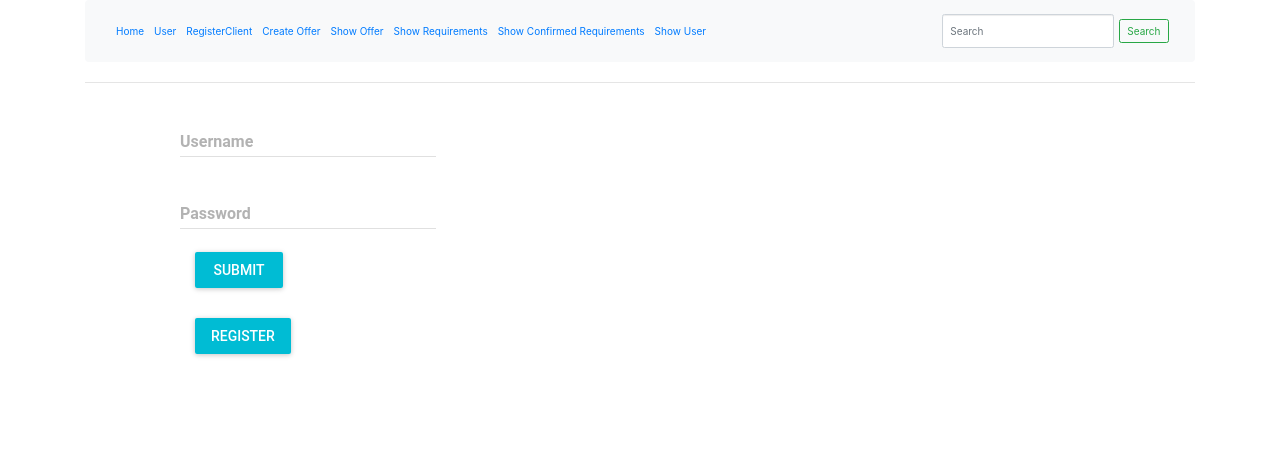
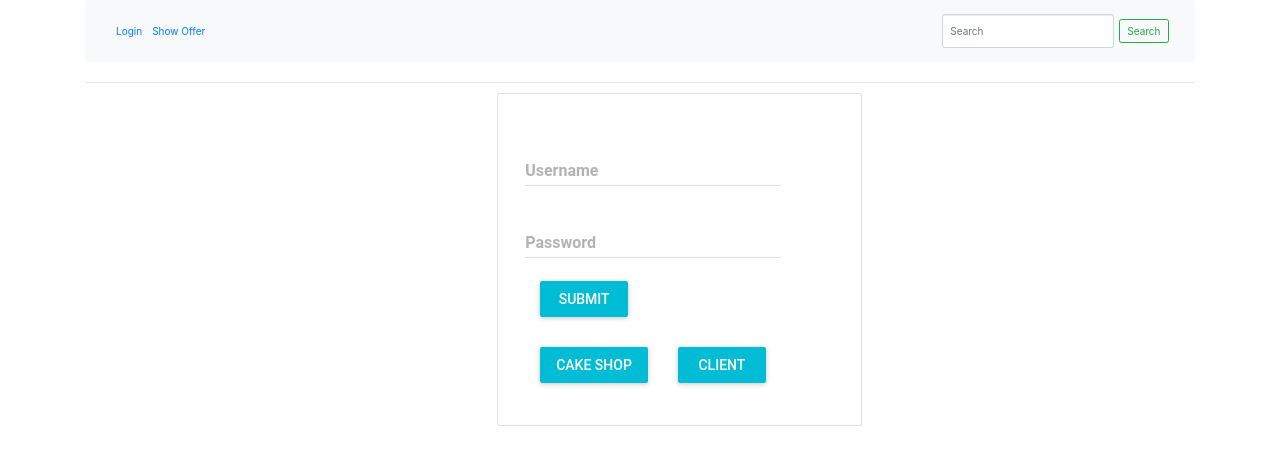
Before and after one commit to sumejjah/SweetCart, a React (Create React App) app in the folder sweet-cart/: page / in a window 1280 px wide. Shown: the top 464 px of the page. Built offline with nearby package versions, Linux system fonts and the light colour scheme.

Commit message:
autentifikacija

```diff
--- a/sweet-cart/src/components/Header.js
+++ b/sweet-cart/src/components/Header.js
@@ -1,26 +1,27 @@
 import React from "react";
 import {Link} from "react-router";
 
-export const Header = (props) => {
+class Header extends React.Component{
+
+  render(){
     return (
        <nav className="navbar navbar-expand-lg navbar-light bg-light">
 
         <div className="collapse navbar-collapse" id="navbarSupportedContent">
           <ul className="navbar-nav mr-auto">
             <li className="nav-item active">
-              <a className="nav-link" href="#"><Link to={"/home"} activeStyle={{color: "red"}}>Home</Link> <span className="sr-only">(current)</span></a>
+            {localStorage.getItem('token') === null &&
+              <a className="nav-link" href="#"><Link to={"/home"} activeClassName={"active"}>Login</Link> <span className="sr-only">(current)</span></a>}
             </li>
 
             <li className="nav-item">
-              <a className="nav-link" href="#"><Link to={"/user/10"} activeClassName={"active"}>User</Link></a>
+            {localStorage.getItem('token') !== null &&
+              <a className="nav-link" href="#"><Link to={"/user/" + localStorage.getItem('userId')} activeClassName={"active"}>My profile</Link></a>}
             </li>
 
             <li className="nav-item">
-              <a className="nav-link" href="#"><Link to={"/registerClient"} activeClasssName={"active"}>RegisterClient</Link></a>
-            </li>
-
-            <li className="nav-item">
-              <a className="nav-link" href="#"><Link to={"/createOffer"} activeClassName={"active"}>Create Offer</Link></a>
+              {localStorage.getItem('token') === 'cake_shop' &&
+              <a className="nav-link" href="#"><Link to={"/createOffer"} activeClassName={"active"}>Create Offer</Link></a>}
             </li>
 
             <li className="nav-item">
@@ -28,21 +29,31 @@ export const Header = (props) => {
             </li>
 
             <li className="nav-item">
-              <a className="nav-link" href="#"><Link to={"/showRequirements"} activeClassName={"active"}>Show Requirements</Link></a>
+              {localStorage.getItem('token') === 'cake_shop' &&
+              <a className="nav-link" href="#"><Link to={"/showRequirements"} activeClassName={"active"}>Show Requirements</Link></a>}
             </li>
 
             <li className="nav-item">
-              <a className="nav-link" href="#"><Link to={"/showConfirmedRequirements"} activeClassName={"active"}>Show Confirmed Requirements</Link></a>
+             {localStorage.getItem('token') === 'client' &&
+              <a className="nav-link" href="#"><Link to={"/showConfirmedRequirements"} activeClassName={"active"}>Show Confirmed Requirements</Link></a>}
             </li>
+
             <li className="nav-item">
-              <a className="nav-link" href="#"><Link to={"/showUser"} activeClassName={"active"}>Show User</Link></a>
+            {localStorage.getItem('token') === 'admin' &&
+              <a className="nav-link" href="#"><Link to={"/showUser"} activeClassName={"active"}>Show User</Link></a>}
             </li>
+
           </ul>
+
           <form className="form-inline my-2 my-lg-0">
-            <input className="form-control mr-sm-2" type="search" placeholder="Search" aria-label="Search" />
-            <button className="btn btn-outline-success my-2 my-sm-0" type="submit">Search</button>
-          </form>
+              <input className="form-control mr-sm-2" type="search" placeholder="Search" aria-label="Search" />
+              <button className="btn btn-outline-success my-2 my-sm-0" type="submit">Search</button>
+            </form>
+
         </div>
       </nav>
     );
-};
+  }
+}
+
+export default Header;
--- a/sweet-cart/src/components/Home.js
+++ b/sweet-cart/src/components/Home.js
@@ -21,12 +21,20 @@ constructor(props){
   }
 
   this.handleClick = this.handleClick.bind(this);
-  this.register = this.register.bind(this);
+  this.registerCakeShop = this.registerCakeShop.bind(this);
+  this.registerClient = this.registerClient.bind(this);
  }
 
- register(event){
+ registerCakeShop(event){
     browserHistory.replace({
-        pathname: '/register',
+        pathname: '/registerCakeShop',
+        state: {}
+      });
+  }
+
+  registerClient(event){
+    browserHistory.replace({
+        pathname: '/registerClient',
         state: {}
       });
   }
@@ -34,22 +42,29 @@ constructor(props){
  handleClick(event){
     var self = this;
     var payload={
-      	"userid":this.state.username
+        "userid":this.state.username
     }
 
 
-    axios.get("http://localhost:8079/api/identify/users/name/" + this.state.username).then(res => {
-      console.log(res);
+    axios.get("http://localhost:8079/api/identify/users/name/" + this.state.username + "/" + this.state.password).then(res => {
       if(res.status == 200){
        console.log("Login successfull");
+       var newUser = {
+        "userRole": res.data.roleId.type,
+        "username": res.data.username,
+        "userId": res.data.id
+       }
+        localStorage.setItem("token", res.data.roleId.type);
+        localStorage.setItem("username", res.data.username);
+        localStorage.setItem("userId", res.data.id);
        browserHistory.replace({
-        pathname: '/user/:' + res.data.id,
+        pathname: '/user/' + res.data.id,
         state: {}
-    	});
+      });
      }
      else{
        console.log("Username does not exists");
-       alert("Username does not exist");
+       alert("Username or password doesn't exist");
      }
     }, err => {
       alert("Server rejected response with: " + err);
@@ -62,26 +77,53 @@ render() {
     return (
       <div>
         <MuiThemeProvider>
+
+        <div className="row">
+        <div className="col-md-4 col-xs-12"></div>
+        <div className="col-md-5 col-xs-12">
+         <div className="card">
+
+        <div className="card-body">
+         <div className="panel-body">
+
           <div>
-           <TextField
+          <TextField
              hintText="Enter your Username"
              floatingLabelText="Username"
              onChange = {(event,newValue) => this.setState({username:newValue})}
              />
            <br/>
-             <TextField
+           <TextField
                type="password"
                hintText="Enter your Password"
                floatingLabelText="Password"
                onChange = {(event,newValue) => this.setState({password:newValue})}
                />
              <br/>
-             <RaisedButton label="Submit" primary={true} style={style} onClick={(event) => this.handleClick(event)}/>
+
+            <RaisedButton label="Submit" primary={true} style={style} onClick={(event) => this.handleClick(event)}/>
               <br/>
-             <RaisedButton label="Register" primary={true} style={style} onClick={(event) => this.register(event)}/>
 
+            <div className="container">
+              <div className="row">
+                <RaisedButton label="Cake Shop" primary={true} style={style} onClick={(event) => this.registerCakeShop(event)}/>
+                <br/>
+
+                <RaisedButton label="Client" primary={true} style={style} onClick={(event) => this.registerClient(event)}/>
+
+              </div>
+            </div>
+
+          </div>
+          </div>
+
+
+          </div>
+         </div>
+         </div>
          </div>
          </MuiThemeProvider>
+
       </div>
     );
   }
--- a/sweet-cart/src/components/Root.js
+++ b/sweet-cart/src/components/Root.js
@@ -1,6 +1,6 @@
 import React from "react";
 
-import {Header} from "./Header";
+import Header from "./Header";
 
 export class Root extends React.Component {
     render() {
--- a/sweet-cart/src/components/ShowOffer.js
+++ b/sweet-cart/src/components/ShowOffer.js
@@ -73,10 +73,13 @@ delete(id){
                           </div>
                           </div>
                     </div>
-                        <Link to={`/editOffer/${offer.id}`} className="btn btn-success">Edit</Link>&nbsp;
-                      <button onClick={this.delete.bind(this, offer.id)} className="btn btn-danger">Delete</button>&nbsp;
+                    {localStorage.getItem('token') === 'cake_shop' &&
+                        <Link to={`/editOffer/${offer.id}`} className="btn btn-success">Edit</Link>}&nbsp;
+                        {localStorage.getItem('token') === 'cake_shop' &&
+                      <button onClick={this.delete.bind(this, offer.id)} className="btn btn-danger">Delete</button>}&nbsp;
 
-                        <Link to={`/orderOffer/${offer.id}`} class="btn btn-primary btn-primary"><span class="glyphicon glyphicon-ok"></span>Order</Link>&nbsp;
+                       {localStorage.getItem('token') === 'client' &&
+                        <Link to={`/orderOffer/${offer.id}`} class="btn btn-primary btn-primary"><span class="glyphicon glyphicon-ok"></span>Order</Link>}&nbsp;
 
 
 
--- a/sweet-cart/src/components/User.js
+++ b/sweet-cart/src/components/User.js
@@ -1,18 +1,148 @@
 import React from "react";
 import { browserHistory } from "react-router";
+import MuiThemeProvider from 'material-ui/styles/MuiThemeProvider';
+import AppBar from 'material-ui/AppBar';
+import RaisedButton from 'material-ui/RaisedButton';
+import TextField from 'material-ui/TextField';
+import DropDownMenu from 'material-ui/DropDownMenu';
+import MenuItem from 'material-ui/MenuItem';
+import axios from 'axios';
+
 
 export class User extends React.Component {
+
+    constructor(props){
+      super(props);
+      this.state={
+      first_name:'',
+      last_name:'',
+      username: '',
+      password:'',
+      isLoaded: false
+      }
+
+      this.updateCakeShop = this.updateCakeShop.bind(this);
+      this.updateClient = this.updateClient.bind(this);
+      this.logout = this.logout.bind(this);
+     }
+
+    componentDidMount(){
+        fetch('http://localhost:8079/api/identify/users/' + this.props.params.id)
+          .then(res=> res.json())
+          .then(json=>{
+            this.setState({
+                first_name: json.firstName,
+                last_name: json.lastName,
+                username: json.username,
+                password: json.password,
+                isLoaded: true
+            })
+          });
+    }
     onNavigateHome() {
         browserHistory.push("/home");
     }
 
+    logout(event){
+        localStorage.clear();
+        browserHistory.push("/home");
+    }
+
+    updateCakeShop(event){
+        var payload = {
+            firstName: this.state.first_name,
+            lastName: this.state.last_name,
+            username: this.state.username,
+            password: this.state.password,
+            bonus: 0,
+            userId: this.props.params.id
+        }
+
+    axios.put("http://localhost:8079/api/identify/users/" + this.props.params.id, payload).then(res => {
+      if(res.status == 200){
+       console.log("Update successfull");
+
+     }
+     else{
+       alert("Error");
+     }
+    }, err => {
+      alert("Server rejected response with: " + err);
+    });
+
+
+    }
+
+    updateClient(event){
+
+    axios.put("http://localhost:8079/api/identify/users/" + this.props.params.id, this.state).then(res => {
+      if(res.status == 200){
+       console.log("Update successfull");
+
+     }
+     else{
+       alert("Error");
+     }
+    }, err => {
+      alert("Server rejected response with: " + err);
+    });
+
+
+    }
+
     render() {
+        var{isLoaded}=this.state;
+    if(!isLoaded){
+      return <div>Loading...</div>
+    }
+    else{
         return (
-            <div>
-                <h3>The User Page</h3>
-                <p>User ID: {this.props.params.id}</p>
-                <button onClick={this.onNavigateHome} className="btn btn-primary">Go Home!</button>
-            </div>
+        <div>
+        <MuiThemeProvider>
+        <div class="row">
+         <div class="card">
+        <div class="card-body">
+         <div class="panel-body">
+        <div class="col-md-6 col-xs-12">
+          <div>
+
+           <TextField
+             hintText={this.state.username}
+             floatingLabelText={this.state.last_name}
+             onChange = {(event,newValue) => this.setState({username:newValue})}
+             />
+           <br/>
+            <TextField
+             hintText={this.state.password}
+             floatingLabelText={this.state.last_name}
+             onChange = {(event,newValue) => this.setState({password:newValue})}
+             />
+           <br/>
+
+
+            <RaisedButton label="Update" primary={true} onClick={(event) => this.updateClient(event)}/>
+            <br/>
+            <br/>
+            <br/>
+            <br/>
+            <br/>
+            <br/>
+            <RaisedButton label="LOGOUT" primary={true} onClick={(event) => this.logout(event)}/>
+
+          </div>
+          </div>
+
+          <div class="col-md-6 col-xs-12">
+           <img id="foo" class="img-fluid center" src="https://www.logocowboy.com/wp-content/uploads/2016/06/sweet-cart.png" onError={(e)=>{e.target.src="https://www.logocowboy.com/wp-content/uploads/2016/06/sweet-cart.png"}}/>
+          </div>
+          </div>
+         </div>
+         </div>
+         </div>
+         </MuiThemeProvider>
+
+      </div>
         );
     }
 }
+}
```
Also changed, not shown: 2 other files (tests, documents, lock files or other folders).
